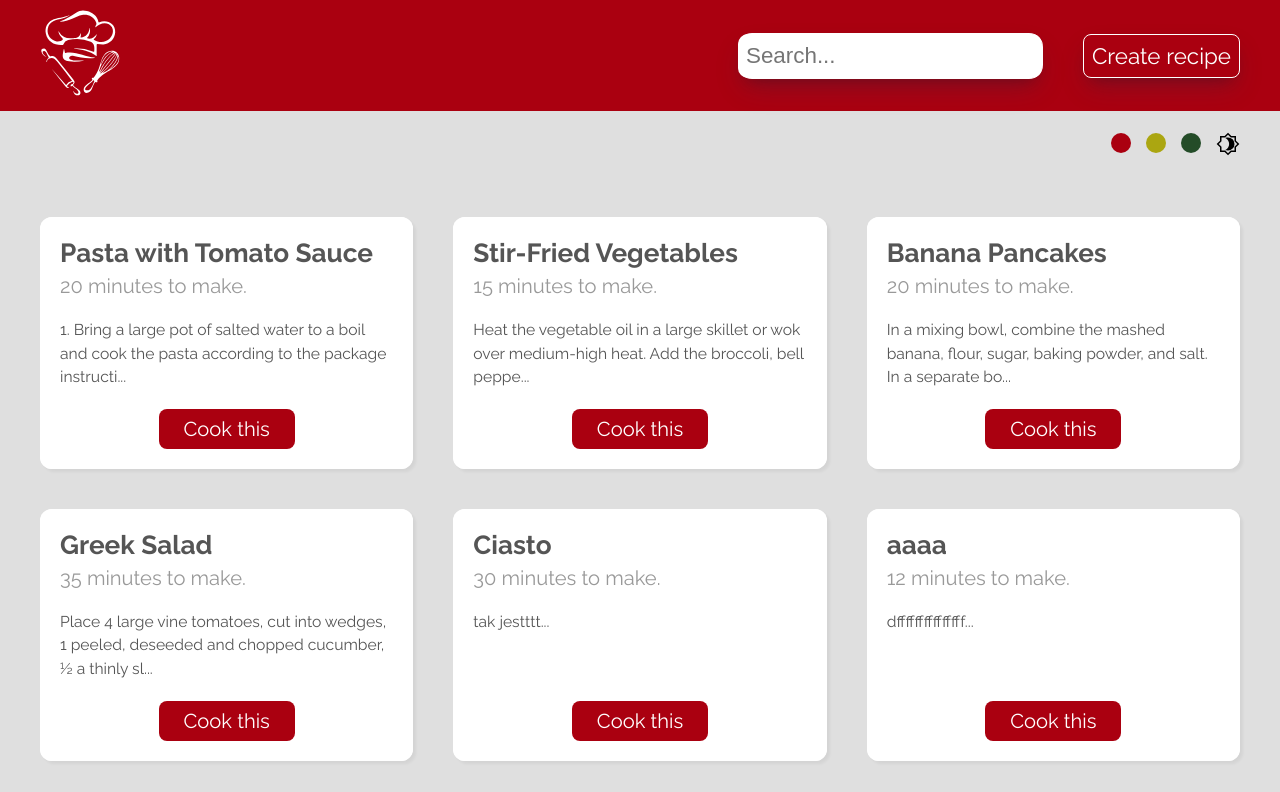
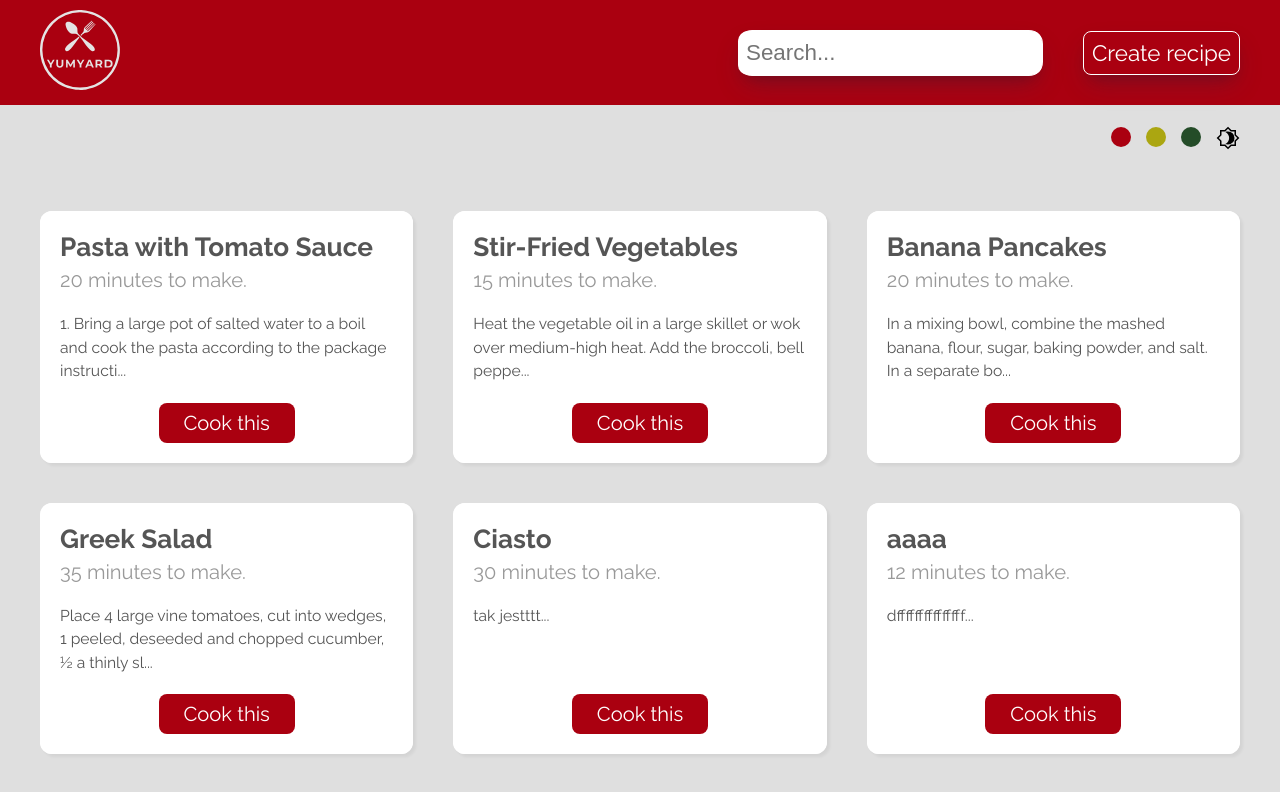
Before and after one commit to salekmichal1/cooking-recipes-app, a React (Create React App) app: page / in a window 1280 px wide. Shown: the top 792 px of the page. Built offline with nearby package versions, Linux system fonts and the light colour scheme; data requests are answered from the project's data file.

Commit message:
nowe logo

```diff
--- a/src/components/Navbar.css
+++ b/src/components/Navbar.css
@@ -34,7 +34,7 @@
 .navbar__logo {
   width: 80px;
   height: auto;
-  color: #fff;
+  color: #e4e4e4;
   transition: all 0.3s ease-out;
 }
 
```
Also changed, not shown: src/assets/logo.png (deleted), src/assets/logo.svg.
